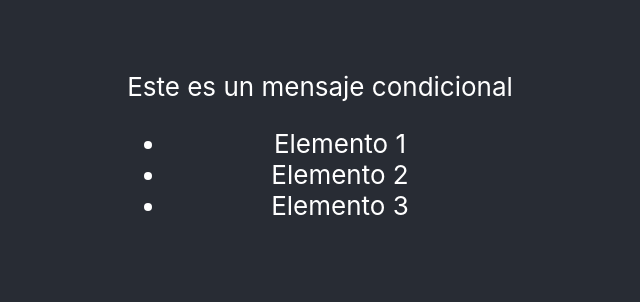
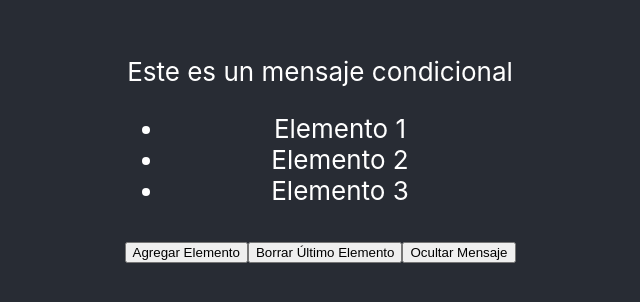
Before and after one commit to Juliang325/repaso-julian-react, a React (Create React App) app: page / in a window 1280 px wide. Shown: the part 254-556 px from the top of the page, without its empty margins (320-960 px from the left). Built offline with nearby package versions, Linux system fonts and the light colour scheme.

Commit message:
ahora si

```diff
--- a/src/components/Pruebecita.js
+++ b/src/components/Pruebecita.js
@@ -1,8 +1,24 @@
-import React from 'react'
+import React, { useState } from 'react'
 
 export const Pruebecita = () => {
-    const mostrarMensaje = true;
-    const elementos = ['Elemento 1', 'Elemento 2', 'Elemento 3'];
+    const [mostrarMensaje, setMostrarMensaje] = useState(true);
+    const [elementos, setElementos] = useState(['Elemento 1', 'Elemento 2', 'Elemento 3']);
+
+    const toggleMensaje = () => {
+        setMostrarMensaje(!mostrarMensaje);
+    };
+
+    const agregarElemento = () => {
+        const nuevoElemento = `Elemento ${elementos.length + 1}`;
+        setElementos([...elementos, nuevoElemento]);
+    };
+
+    const borrarElemento = () => {
+        if (elementos.length > 0) {
+            const nuevaLista = elementos.slice(0, -1);
+            setElementos(nuevaLista);
+        }
+    };
 
     let mensaje;
     if (mostrarMensaje) {
@@ -19,6 +35,11 @@ export const Pruebecita = () => {
             <ul>
                 {listaElementos}
             </ul>
+            <button onClick={agregarElemento}>Agregar Elemento</button>
+            <button onClick={borrarElemento}>Borrar Último Elemento</button>
+            <button onClick={toggleMensaje}>
+                {mostrarMensaje ? 'Ocultar Mensaje' : 'Mostrar Mensaje'}
+            </button>
         </div>
     );
 };
```
